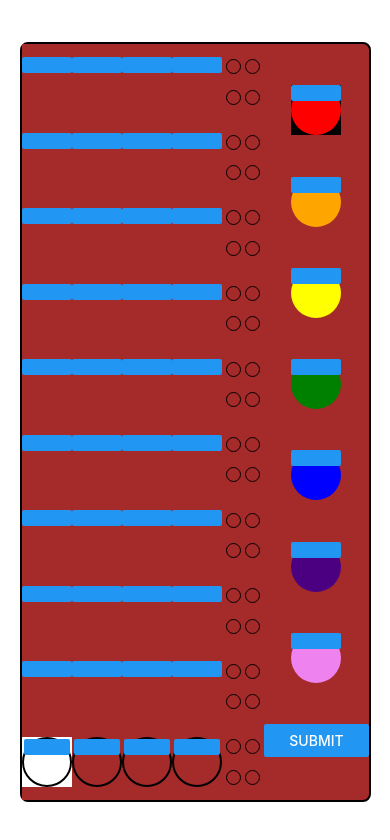
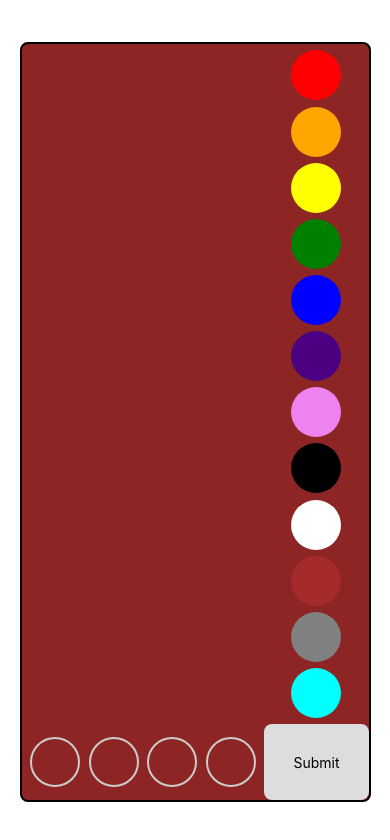
Before and after one commit to freddyh/mastermind-react-native, a React Native app: screen / in a window 390 px wide. Shown: the top 840 px of the page. Built offline with nearby package versions, Linux system fonts and the light colour scheme.

Commit message:
updated styles and color manager

```diff
--- a/src/components/App.tsx
+++ b/src/components/App.tsx
@@ -2,9 +2,10 @@ import React from 'react';
 import { StyleSheet, View } from 'react-native';
 import Board from './Board';
 import MasterMindGame from '../models/mastermindGame';
+import GameDifficulty from '../models/gameDifficulty';
 
 export default function App() {
-  const game = MasterMindGame.init();
+  const game = MasterMindGame.init(GameDifficulty.HARD);
   return (
     <View style={style.container}>
       <View style={style.board}>
--- a/src/components/Board.tsx
+++ b/src/components/Board.tsx
@@ -1,9 +1,9 @@
 import React, { Component } from 'react';
-import { StyleSheet, View, Button } from 'react-native';
+import { StyleSheet, View, TouchableOpacity, Text } from 'react-native';
 import GuessRow from './GuessRow';
 import ColorPicker from './ColorPicker';
 import Guess from '../models/guess';
-import GuessResult from '../models/guessResult';
+// import GuessResult from '../models/guessResult';
 
 type MyProps = {
   game: any;
@@ -22,15 +22,14 @@ export default class Board extends Component<MyProps, MyState> {
 
   constructor(props: MyProps) {
     super(props);
-    const results = [GuessResult.NO_MATCH, GuessResult.NO_MATCH, GuessResult.NO_MATCH, GuessResult.NO_MATCH];
     const guessRows = this.props.game.guesses.map((guess: Guess, index: number) => {
       return (
         <GuessRow
           game={this.props.game}
           guess={guess}
-          results={results}
-          active={this.props.game.activeRow === index}>
-        </GuessRow>
+          results={[]}
+          active={this.props.game.activeRow === index} >
+        </GuessRow >
       );
     });
     this.guessRows = guessRows;
@@ -50,9 +49,15 @@ export default class Board extends Component<MyProps, MyState> {
                 console.log(`color selected by color picker ${color}`);
               }} />
           </View>
-          <Button title="Submit" onPress={() => {
-            console.log("hello submit button");
-          }} />
+          <TouchableOpacity
+            style={style.submit}
+            onPress={() => {
+              console.log("hello submit button");
+            }}>
+            <Text>
+              Submit
+            </Text>
+          </TouchableOpacity>
         </View>
       </View>
     );
@@ -63,7 +68,7 @@ const style = StyleSheet.create({
   container: {
     flex: 1,
     flexDirection: 'row',
-    backgroundColor: 'brown',
+    backgroundColor: '#8e2525',
     width: '100%',
     height: '100%',
     borderWidth: 2,
@@ -72,7 +77,6 @@ const style = StyleSheet.create({
   board: {
     flexDirection: 'column-reverse',
     flex: 1,
-    backgroundColor: 'brown',
     width: '70%',
     height: '100%',
   },
@@ -87,6 +91,11 @@ const style = StyleSheet.create({
   },
   submit: {
     height: '10%',
+    backgroundColor: '#DDDDDD',
+    alignItems: 'center',
+    alignContent: 'center',
+    justifyContent: 'center',
+    borderRadius: 8
   },
   row: {
     alignItems: 'center',
--- a/src/components/ColorButton.tsx
+++ b/src/components/ColorButton.tsx
@@ -1,12 +1,11 @@
 import React, { Component } from 'react';
-import { StyleSheet, View, Button } from 'react-native';
+import { StyleSheet, TouchableOpacity } from 'react-native';
 import ColorManager from '../models/colorManager';
 
 type Props = {
   callback: (buttonKey: string) => void,
   colorName: any,
   mutable: boolean,
-  colorManager: ColorManager,
 };
 
 type State = {
@@ -29,18 +28,8 @@ class ColorButton extends Component<Props, State> {
     };
   };
 
-  randomColor = () => {
-    return this.props.colorManager.random();
-  }
-
   onPress = () => {
-    this.props.callback(this.props.colorName)
-    // if (!this.state.mutable) {
-    //   return;
-    // }
-    // this.setState({
-    //   colorName: this.props.colorManager.selectedColor
-    // });
+    this.props.callback(this.props.colorName);
   }
 
   render() {
@@ -49,21 +38,18 @@ class ColorButton extends Component<Props, State> {
         width: 50,
         height: 50,
         borderRadius: 25,
-        borderColor: this.state.mutable ? 'black' : 'transparent',
+        borderColor: this.state.mutable ? '#cccccc' : 'transparent',
         borderWidth: this.state.mutable ? 2 : 0,
-        backgroundColor: this.state.colorName
+        backgroundColor: this.state.colorName,
       }
     });
 
     return (
-      <View style={style.container}>
-        <Button
-          onPress={this.onPress}
-          title=""
-          accessibilityLabel={`Just a ${this.props.colorName} button`}
-        />
-      </View >
-    )
+      <TouchableOpacity
+        style={style.container}
+        onPress={this.onPress}>
+      </TouchableOpacity>
+    );
   }
 }
 
--- a/src/components/ColorPicker.tsx
+++ b/src/components/ColorPicker.tsx
@@ -21,11 +21,8 @@ const style = StyleSheet.create({
     flexDirection: 'column',
     height: '100%',
     alignItems: 'center',
-    alignContent: 'center',
+    alignContent: 'stretch',
     justifyContent: 'space-evenly',
-  },
-  selected: {
-    color: 'white',
   }
 });
 
@@ -37,7 +34,7 @@ export default class ColorPicker extends Component<Props, State> {
 
   render() {
     const colorsButtons = this.props.colorManager.colors.map((color: string, index: number) => {
-      const button = (
+      return (
         <ColorButton
           key={index}
           colorName={color}
@@ -51,15 +48,11 @@ export default class ColorPicker extends Component<Props, State> {
             this.props.colorManager.selectedColor = buttonKey;
           }} />
       );
-
-      if (this.state.selectedIndex === index) {
-        return (<View style={{ backgroundColor: 'black' }}>{button}</View>)
-      }
-      return (button);
     })
     return (
       <View style={style.container}>
         {colorsButtons}
-      </View>);
+      </View>
+    );
   }
 }
--- a/src/components/GuessRow.tsx
+++ b/src/components/GuessRow.tsx
@@ -1,5 +1,5 @@
 import React, { Component } from 'react';
-import { StyleSheet, View } from 'react-native';
+import { StyleSheet, View, Text } from 'react-native';
 import ColorButton from './ColorButton';
 import ResultsContainer from './ResultsContainer';
 import Guess from '../models/guess';
@@ -9,7 +9,6 @@ const style = StyleSheet.create({
   container: {
     flex: 1,
     flexDirection: 'row',
-    backgroundColor: 'brown',
     width: '100%',
     height: '100%',
   },
@@ -21,7 +20,12 @@ const style = StyleSheet.create({
     flexDirection: 'row',
   },
   selected: {
-    backgroundColor: 'white'
+    backgroundColor: 'white',
+    borderRadius: 10,
+    height: '100%',
+    width: '100%',
+    flex: 1
+
   }
 });
 
@@ -70,38 +74,30 @@ export default class GuessRow extends Component<Props, State> {
 
   render() {
     const buttons = this.props.guess.values.map((color: any, index: number) => {
-      const button = (
+      return (
         <ColorButton
           key={index}
           colorName={color}
           mutable={this.props.active}
-          colorManager={this.props.game.colorManager}
           callback={(buttonKey) => {
+            console.log(`selected index ${index}`)
             this.setState({
               selectedIndex: index
             })
           }} />
       );
-      if (this.props.active) {
-        if (index === this.state.selectedIndex) {
-          return (
-            <View
-              key={index}
-              style={style.selected}>
-              {button}
-            </View>
-          );
-        }
-      }
-      return button;
     });
+
+    const results = this.props.results.length > 0 ? (
+      <ResultsContainer
+        results={this.props.results}>
+      </ResultsContainer>
+    ) : null;
 
     const row = (
       <View style={style.row}>
         {buttons}
-        <ResultsContainer
-          results={this.props.results}>
-        </ResultsContainer>
+        {results}
       </View>
     );
 
--- a/src/models/colorManager.ts
+++ b/src/models/colorManager.ts
@@ -3,43 +3,42 @@ import GameDifficulty from './gameDifficulty';
 type Color = string;
 
 class ColorManager {
-  private easyColors = [
+  private allColors: Color[] = [
     'red',
     'orange',
     'yellow',
     'green',
     'blue',
     'indigo',
-    'violet'
-  ];
-  private mediumColors = [
+    'violet',
     'black',
     'white',
-    'brown'
-  ];
-  private hardColors = [
+    'brown',
     'gray',
     'cyan',
-    'olive'
+    'olive',
   ];
+
   public colors: string[];
   public selectedColor: Color;
 
   constructor(difficulty: GameDifficulty) {
+    let slice = 6;
+
     this.colors = [];
     switch (difficulty) {
       case GameDifficulty.EASY:
-        this.colors = this.easyColors;
         break;
       case GameDifficulty.MEDIUM:
-        this.colors = this.easyColors.concat(this.mediumColors);
+        slice += 3;
         break;
       case GameDifficulty.HARD:
-        this.colors = this.easyColors.concat(this.mediumColors, this.hardColors);
+        slice += 6;
         break;
       default:
         throw new Error(`-- ${difficulty} -- is not a valid difficulty `);
     }
+    this.colors = this.allColors.slice(0, slice);
     this.selectedColor = this.colors[0];
   }
 
```
